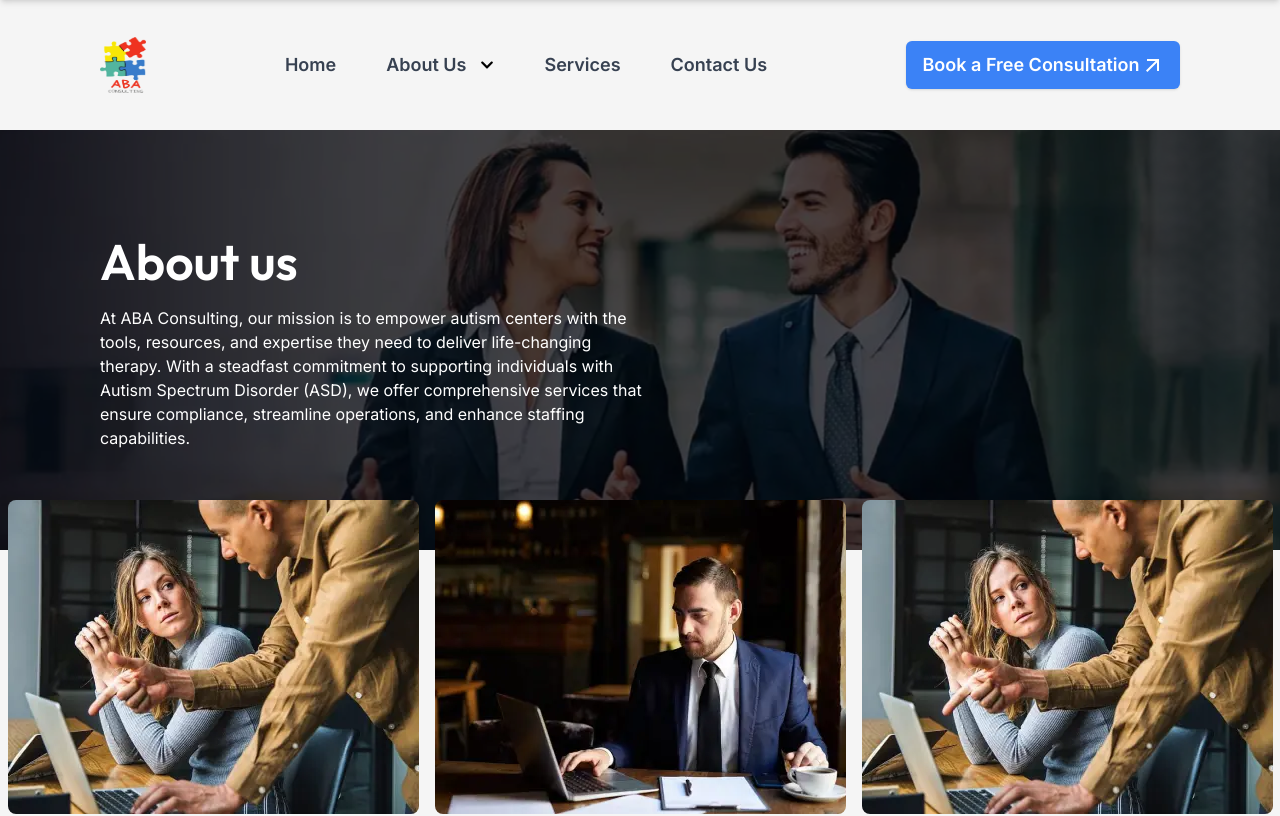
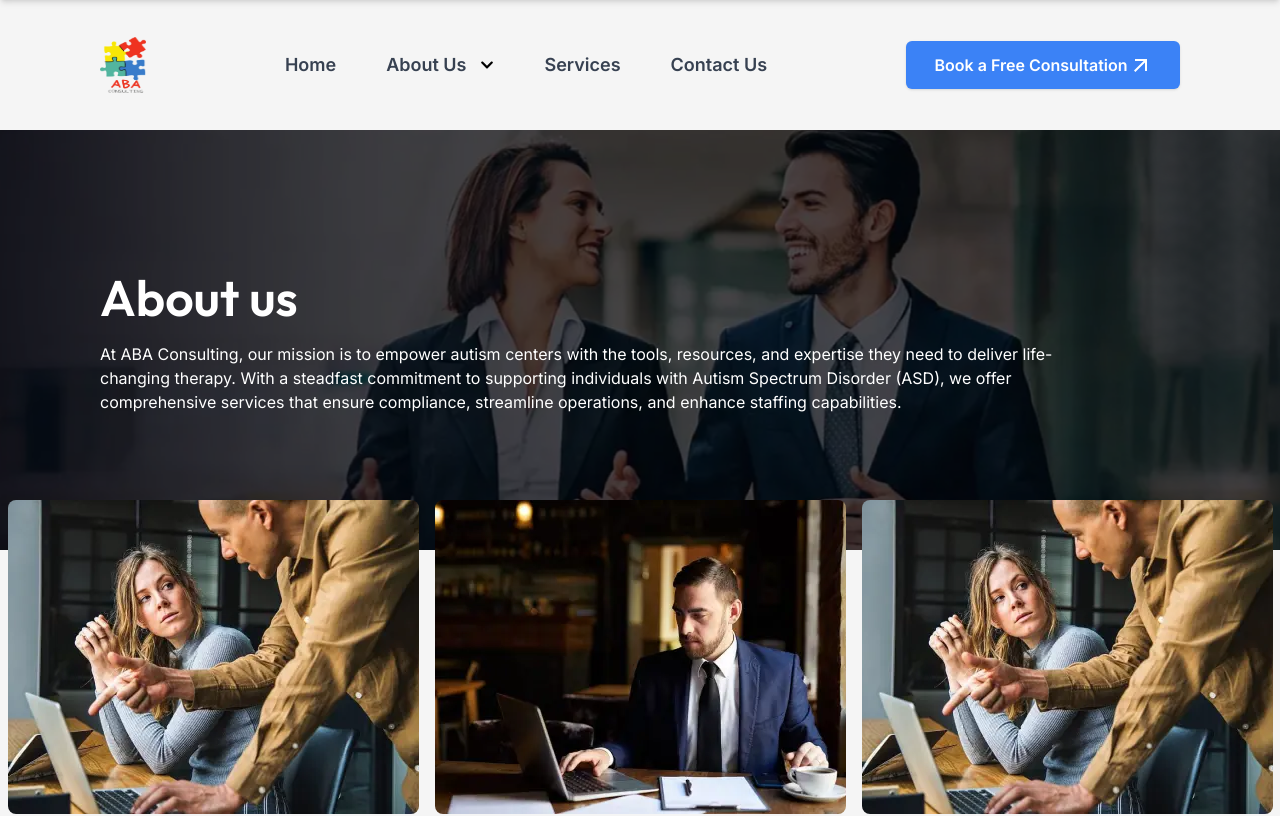
Before and after one commit to mahimnxt23/ABA-Consultancy-Copy, a React (Vite) app: page /aboutUs in a window 1280 px wide. Shown: the top 816 px of the page. Built offline with nearby package versions, Linux system fonts and the light colour scheme.

Commit message:
banner w

```diff
--- a/src/ClientSide/AboutUs/AboutBanner/AboutBanner.jsx
+++ b/src/ClientSide/AboutUs/AboutBanner/AboutBanner.jsx
@@ -86,14 +86,14 @@ h-[420px] flex justify-center items-center"
 
         <div
           className="absolute inset-0 flex flex-col  justify-center max-w-[750px] px-[30px]
-    md:px-[32px] lg:px-[80px]  xl:px-[100px]  2xl:px-[150px]
+ lg:max-w-[1200px]   md:px-[32px] lg:px-[80px]  xl:px-[100px]  2xl:px-[150px]
         "
         >
           <h1 className="headTwo text-white pb-[12px] font-semibold">
             About us
           </h1>
 
-          <p className=" bodyText text-white md:max-w-[550px] font-normal">
+          <p className=" bodyText text-white  font-normal">
             At ABA Consulting, our mission is to empower autism centers with the
             tools, resources, and expertise they need to deliver life-changing
             therapy. With a steadfast commitment to supporting individuals with
--- a/src/ClientSide/AboutUs/ChooseUs/ChooseUs.jsx
+++ b/src/ClientSide/AboutUs/ChooseUs/ChooseUs.jsx
@@ -15,7 +15,7 @@ h-[420px] flex justify-center items-center"
           ></div>
 
           <div
-            className="absolute inset-0 flex flex-col  justify-center max-w-[750px] px-[30px]
+            className="absolute inset-0 flex flex-col  justify-center max-w-[750px] lg:max-w-[1200px] px-[30px]
     md:px-[32px] lg:px-[80px]  xl:px-[100px]  2xl:px-[150px]
         "
           >
--- a/src/ClientSide/AboutUs/Team/Team.jsx
+++ b/src/ClientSide/AboutUs/Team/Team.jsx
@@ -15,7 +15,7 @@ h-[420px] flex justify-center items-center"
           ></div>
 
           <div
-            className="absolute inset-0 flex flex-col  justify-center max-w-[750px] px-[30px]
+            className="absolute inset-0 flex flex-col  justify-center max-w-[750px] lg:max-w-[1200px] px-[30px]
     md:px-[32px] lg:px-[80px]  xl:px-[100px]  2xl:px-[150px]
         "
           >
--- a/src/ClientSide/Shared/Navbar/Navbar.jsx
+++ b/src/ClientSide/Shared/Navbar/Navbar.jsx
@@ -329,7 +329,7 @@ const Navbar = () => {
           hover:bg-blue-600 transition duration-300 ease-in-out hover:scale-105 shadow rounded-md p-2"
           >
             <Link to="/consultation">
-              <button className="  menuText   text-white   flex items-center justify-center   ">
+              <button className="  bodyText font-semibold   text-white   flex items-center justify-center   ">
                 Book a Free Consultation
                 <img
                   src="/images/home/hero/material-symbols_arrow-insert (1).svg"
--- a/src/ClientSide/ourPackages/OurPackagesBanner/OurPackagesBanner.jsx
+++ b/src/ClientSide/ourPackages/OurPackagesBanner/OurPackagesBanner.jsx
@@ -85,7 +85,7 @@ h-[420px] flex justify-center items-center"
         ></div>
 
         <div
-          className="absolute inset-0 flex flex-col  justify-center max-w-[750px] px-[30px]
+          className="absolute inset-0 flex flex-col  justify-center max-w-[750px] lg:max-w-[1200px] px-[30px]
     md:px-[32px] lg:px-[80px]  xl:px-[100px]  2xl:px-[150px]
         "
         >
--- a/src/index.css
+++ b/src/index.css
@@ -34,7 +34,7 @@
 }
 
 .bodyText {
-  @apply text-[16px] leading-[20px] md:text-[16px] md:leading-[24px] 2xl:text-[20px] 2xl:leading-[34px]
+  @apply text-[16px] leading-[20px] md:text-[16px] md:leading-[24px] 2xl:text-[18px] 2xl:leading-[34px]
 
   font-inter;
 }
```
